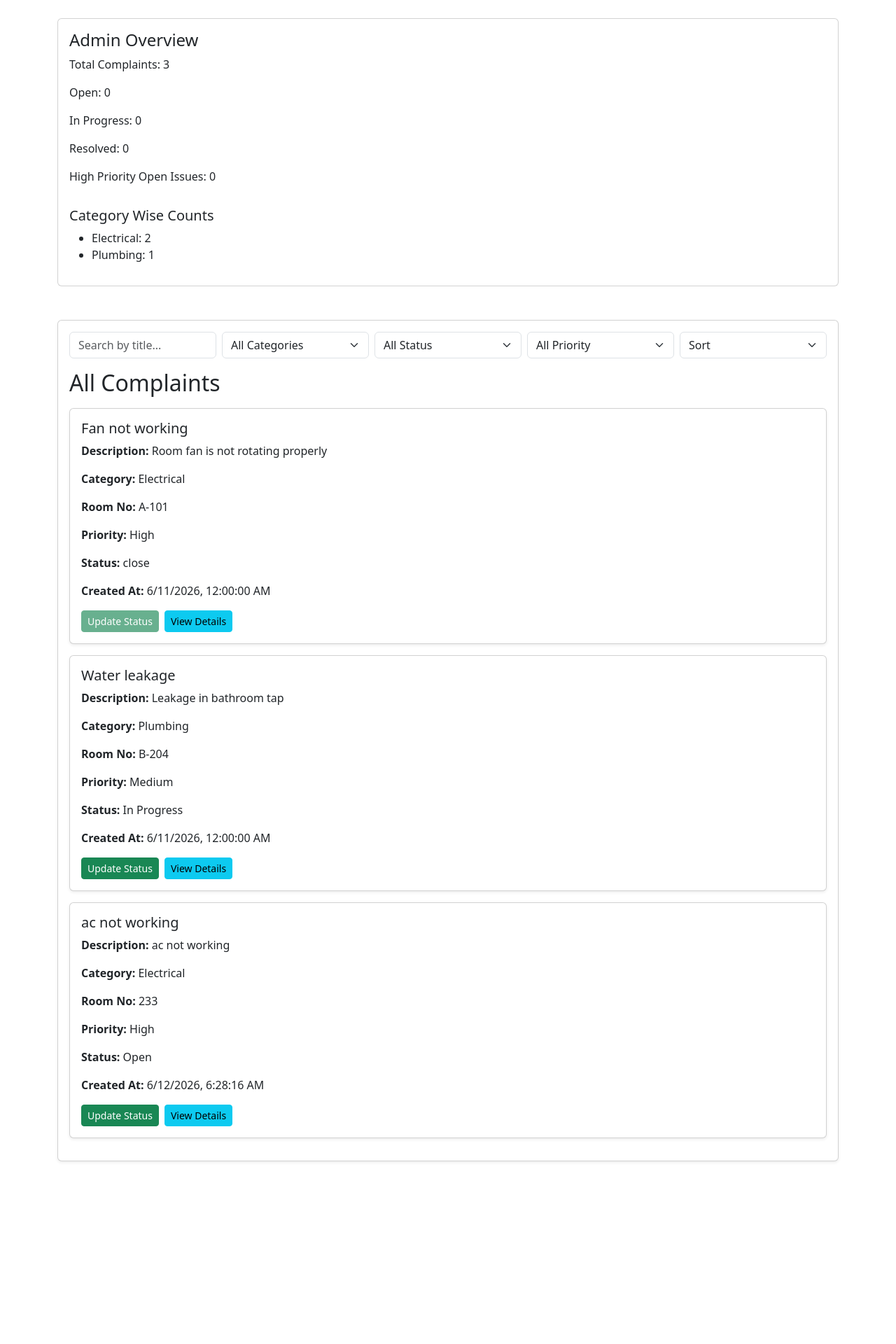
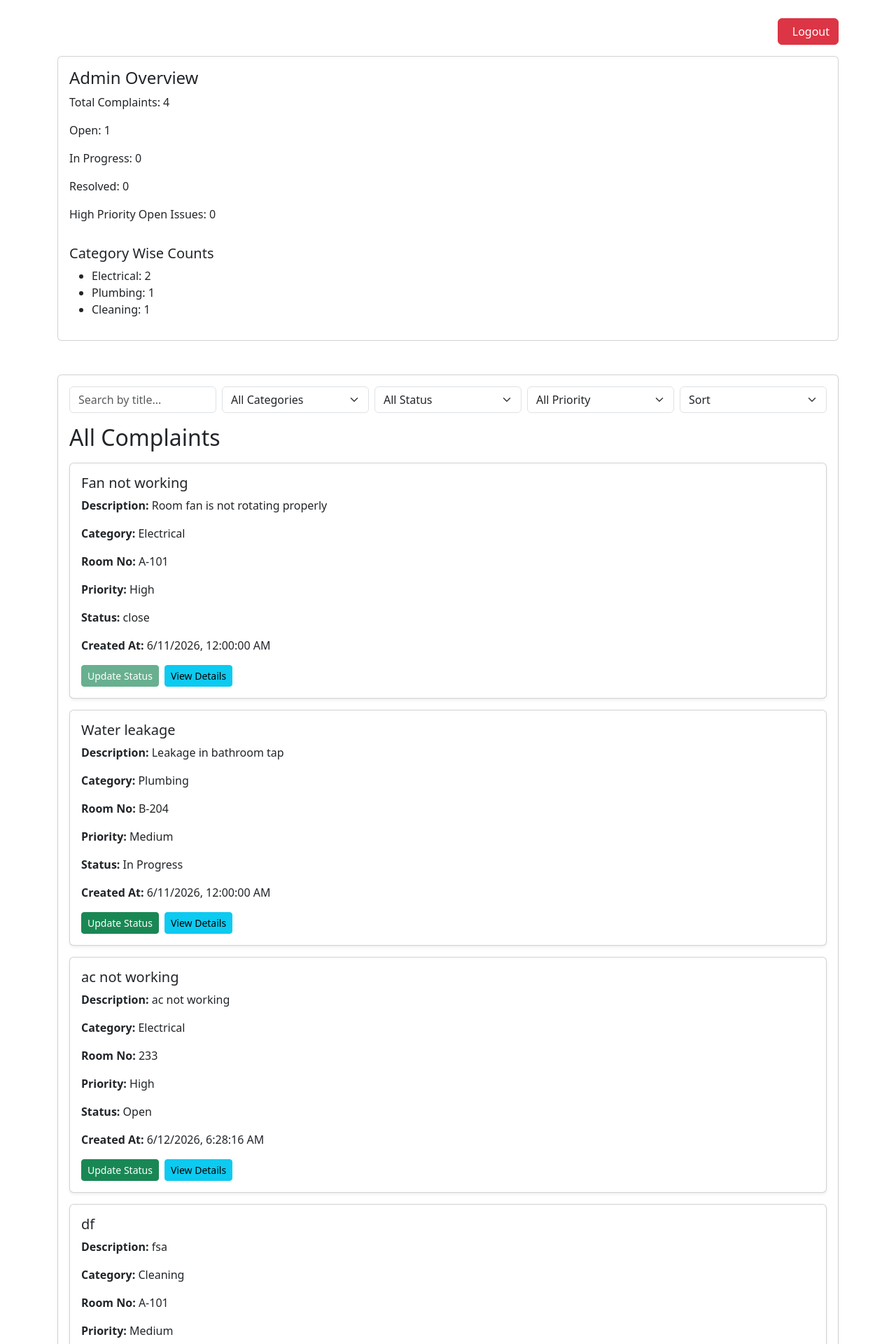
Before and after one commit to AnirbanRout/Capgemini-React-Project, a React (Vite) app: page / in a window 1280 px wide. Shown: the part 60-1980 px from the top of the page at 70% size. Before the commit the page ends 1743 px from the top, so only its background shows below. Built offline with nearby package versions, Linux system fonts and the light colour scheme; data requests are answered from the project's data file; sample sign-in values are in the browser's storage.

Commit message:
added logout button and functionality

```diff
--- a/src/day1/pages/DashBoard.jsx
+++ b/src/day1/pages/DashBoard.jsx
@@ -1,7 +1,5 @@
-import { useEffect, useState, useContext } from "react";
-import api from "../services/api";
+import { useState, useContext } from "react";
 
-// import SummaryCards from "../components/SummaryCards";
 import SummaryCards from "../../day3/components/SummaryCards";
 import ComplaintForm from "../components/ComplaintForm";
 import ComplaintList from "../components/ComplaintList";
@@ -10,20 +8,59 @@ import { AuthContext } from "../../day2/context/AuthContext";
 
 import FilterBar from "../../day3/components/FilterBar";
 import useRequestFilters from "../../day3/hooks/useRequestFilters";
+import useFetch from "../../day3/hooks/useFetch";
 
 import AdminOverview from "../../day3/pages/AdminOverview";
+import { useNavigate } from "react-router-dom";
 
 const Dashboard = () => {
-  const { user } = useContext(AuthContext);
+  const { user, logout } = useContext(AuthContext);
 
-  const [requests, setRequests] = useState([]);
-  const [categories, setCategories] = useState([]);
+  const navigate = useNavigate();
 
   const [search, setSearch] = useState("");
   const [category, setCategory] = useState("");
   const [status, setStatus] = useState("");
   const [priority, setPriority] = useState("");
   const [sort, setSort] = useState("");
+
+  // const getRequests = () => {
+  //   api.get("/requests").then((res) => {
+  //     const data = res.data;
+
+  //     if (user.role === "student") {
+  //       setRequests(
+  //         data.filter(
+  //           (r) => String(r.studentId) === String(user.id),
+  //         ),
+  //       );
+  //     } else {
+  //       setRequests(data);
+  //     }
+  //   });
+  // };
+
+  // const getCategories = () => {
+  //   api.get("/categories").then((res) => {
+  //     setCategories(res.data);
+  //   });
+  // };
+
+  const {
+    data: allRequests,
+    getData: getRequests,
+  } = useFetch("/requests");
+
+  const {
+    data: categories,
+  } = useFetch("/categories");
+
+  const requests =
+    user.role === "student"
+      ? allRequests.filter(
+        (r) => String(r.studentId) === String(user.id),
+      )
+      : allRequests;
 
   const filtered_requests = useRequestFilters(
     requests,
@@ -34,34 +71,24 @@ const Dashboard = () => {
     sort,
   );
 
-  const getRequests = () => {
-    api.get("/requests").then((res) => {
-      const data = res.data;
-
-      if (user.role === "student") {
-        setRequests(
-          data.filter((r) => String(r.studentId) === String(user.id)),
-        );
-      } else {
-        setRequests(data);
-      }
-    });
-  };
-
-  const getCategories = () => {
-    api.get("/categories").then((res) => {
-      setCategories(res.data);
-    });
-  };
-
-  useEffect(() => {
-    getRequests();
-    getCategories();
-  }, [user]);
+  const handleLogout = () => {
+    logout();
+    navigate("/login");
+  }
 
   return (
     <div className="container py-4">
       <h2 className="text-center mb-4">Hostel Maintenance Dashboard</h2>
+
+      <div className="d-flex justify-content-end mb-3">
+        <button
+          className="btn btn-danger"
+          onClick={handleLogout}
+        >
+          <i className="bi bi-box-arrow-right me-2"></i>
+          Logout
+        </button>
+      </div>
 
       <div className="row mb-4">
         <div className="col-12">
--- a/src/day3/hooks/useFetch.jsx
+++ b/src/day3/hooks/useFetch.jsx
@@ -19,7 +19,7 @@ const useFetch = (url) => {
     getData();
   }, [url]);
 
-  return data;
+  return { data, getData };
 };
 
 export default useFetch;
--- a/src/json/db.json
+++ b/src/json/db.json
@@ -59,6 +59,18 @@
       "status": "Open",
       "createdAt": "2026-06-12T06:28:16.854Z",
       "id": "HhSAq43jYrM"
+    },
+    {
+      "title": "df",
+      "description": "fsa",
+      "category": "Cleaning",
+      "roomNo": "A-101",
+      "priority": "Medium",
+      "studentId": "1",
+      "studentName": "Aarav",
+      "status": "open",
+      "createdAt": "2026-06-14T12:03:00.526Z",
+      "id": "ikUTCm0tVHI"
     }
   ],
   "categories": [
```
Also changed, not shown: 1 other file (tests, documents, lock files or other folders).
